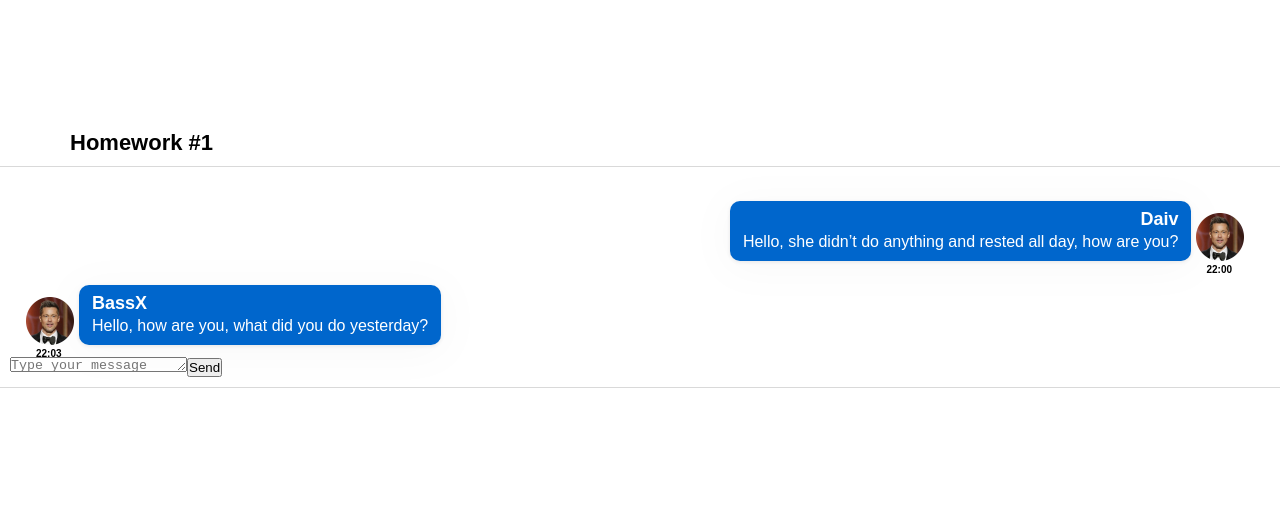
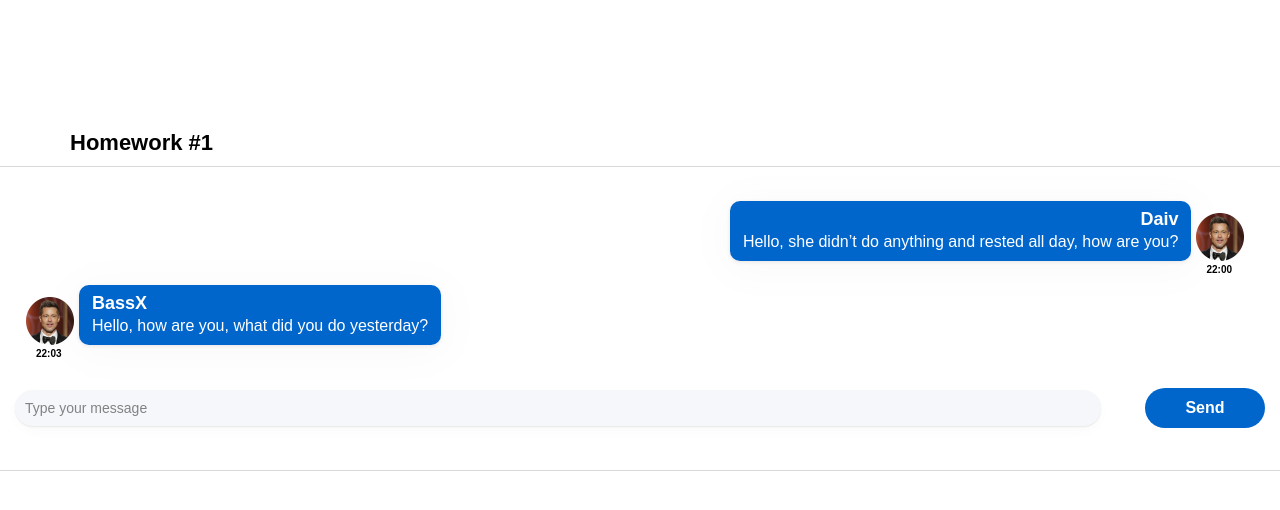
Before and after one commit to dnisaev/homework-s2, a React (Create React App) app: page / in a window 1280 px wide. Shown: the top 510 px of the page. Built offline with nearby package versions, Linux system fonts and the light colour scheme.

Commit message:
add CSS to message sender

```diff
--- a/src/s2-homeworks/hw01/message-sender/MessageSender.module.css
+++ b/src/s2-homeworks/hw01/message-sender/MessageSender.module.css
@@ -1,18 +1,44 @@
 .sendForm {
-
+    margin: 32px 5px;
+    display: flex;
+    align-items: center;
 }
 
 .textarea {
-
+    width: 100%;
+    min-width: 140px;
+    padding: 10px;
+    border-radius: 20px;
+    background: #F5F7FB;
+    box-shadow: 0 1px 2px 0 rgba(29, 33, 38, 0.10), 0 5px 20px 0 rgba(29, 33, 38, 0.03);
+    border: none;
+    color: rgba(0, 0, 0, 0.60);
+    font-family: Montserrat, sans-serif;
+    font-size: 14px;
+    font-weight: 400;
+    opacity: 0.9;
+    outline: none;
+    resize: none;
 }
 
 .button {
-
+    width: 120px;
+    height: 40px;
+    flex-shrink: 0;
+    border-radius: 20px;
+    background: #06C;
+    color: #FFF;
+    font-family: Montserrat, sans-serif;
+    font-size: 16px;
+    font-weight: 600;
+    border: none;
+    margin-left: 44px;
 }
 
 .button:hover {
+    cursor: pointer;
+}
 
-}
 .button:active {
 
 }
```
